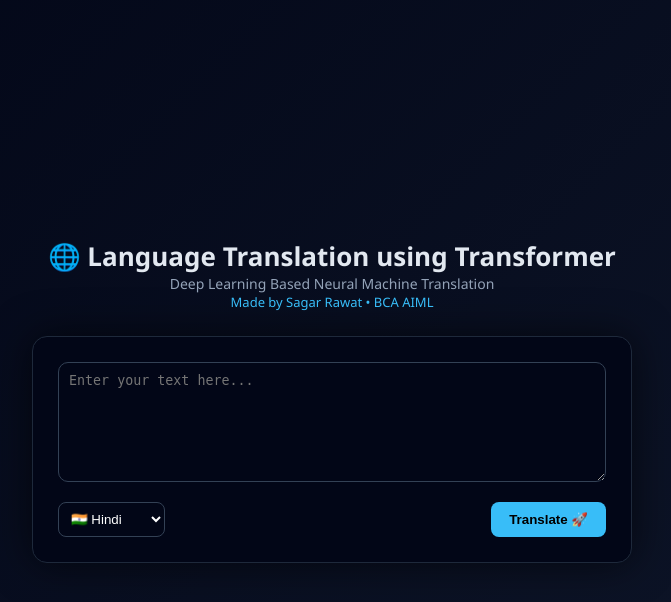
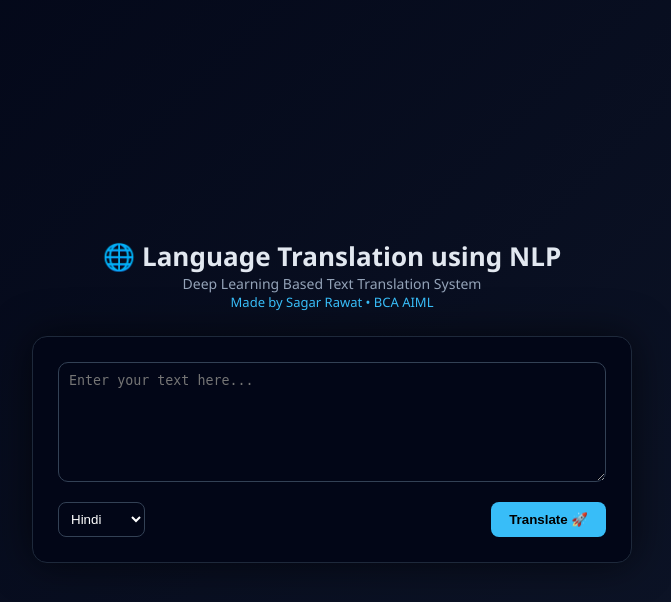
Before and after one commit to sagarssr2006/language-translation-model, a Flask app: page / in a window 1280 px wide. Shown: the top 602 px of the page, without its empty margins (308-979 px from the left). Run offline with Flask 3, Linux system fonts and the light colour scheme.

Commit message:
Final project update

```diff
--- a/app.py
+++ b/app.py
@@ -1,25 +1,7 @@
 from flask import Flask, render_template, request
-from transformers import AutoTokenizer, AutoModelForSeq2SeqLM
+from deep_translator import GoogleTranslator
 
 app = Flask(__name__)
-
-# Model mapping (only loads when needed)
-MODEL_MAP = {
-    "hi": "Helsinki-NLP/opus-mt-en-hi",
-    "fr": "Helsinki-NLP/opus-mt-en-fr",
-    "de": "Helsinki-NLP/opus-mt-en-de"
-}
-
-# Cache loaded models (so it doesn’t reload every time)
-loaded_models = {}
-
-def load_model(lang):
-    if lang not in loaded_models:
-        model_name = MODEL_MAP[lang]
-        tokenizer = AutoTokenizer.from_pretrained(model_name)
-        model = AutoModelForSeq2SeqLM.from_pretrained(model_name)
-        loaded_models[lang] = (tokenizer, model)
-    return loaded_models[lang]
 
 @app.route("/", methods=["GET", "POST"])
 def index():
@@ -30,14 +12,8 @@ def index():
         lang = request.form["lang"]
 
         try:
-            tokenizer, model = load_model(lang)
-
-            inputs = tokenizer(text, return_tensors="pt", padding=True)
-            outputs = model.generate(**inputs)
-
-            translation = tokenizer.decode(outputs[0], skip_special_tokens=True)
-
-        except Exception as e:
+            translation = GoogleTranslator(source='auto', target=lang).translate(text)
+        except:
             translation = "Translation error. Try again."
 
     return render_template("index.html", translation=translation)
--- a/requirements.txt
+++ b/requirements.txt
@@ -1,5 +1,3 @@
 flask
-transformers
-sentencepiece
+deep-translator
 gunicorn
-torch
--- a/templates/index.html
+++ b/templates/index.html
@@ -2,27 +2,29 @@
 <html lang="en">
 <head>
     <meta charset="UTF-8">
-    <title>Transformer Translator</title>
+    <title>LSTM Translator</title>
     <link rel="stylesheet" href="/static/style.css">
 </head>
 <body>
 
 <div class="main">
+
     <div class="header">
-        <h1>🌐 Language Translation using Transformer</h1>
-        <p class="subtitle">Deep Learning Based Neural Machine Translation</p>
+        <h1>🌐 Language Translation using NLP</h1>
+        <p class="subtitle">Deep Learning Based Text Translation System</p>
         <p class="author">Made by Sagar Rawat • BCA AIML</p>
     </div>
 
     <div class="card">
+
         <form method="POST">
             <textarea name="text" placeholder="Enter your text here..." required></textarea>
 
             <div class="controls">
                 <select name="lang">
-                    <option value="hi">🇮🇳 Hindi</option>
-                    <option value="fr">🇫🇷 French</option>
-                    <option value="de">🇩🇪 German</option>
+                    <option value="hi">Hindi</option>
+                    <option value="fr">French</option>
+                    <option value="de">German</option>
                 </select>
 
                 <button type="submit">Translate 🚀</button>
@@ -35,7 +37,9 @@
             <p>{{ translation }}</p>
         </div>
         {% endif %}
+
     </div>
+
 </div>
 
 </body>
```
Also changed, not shown: README.md.
